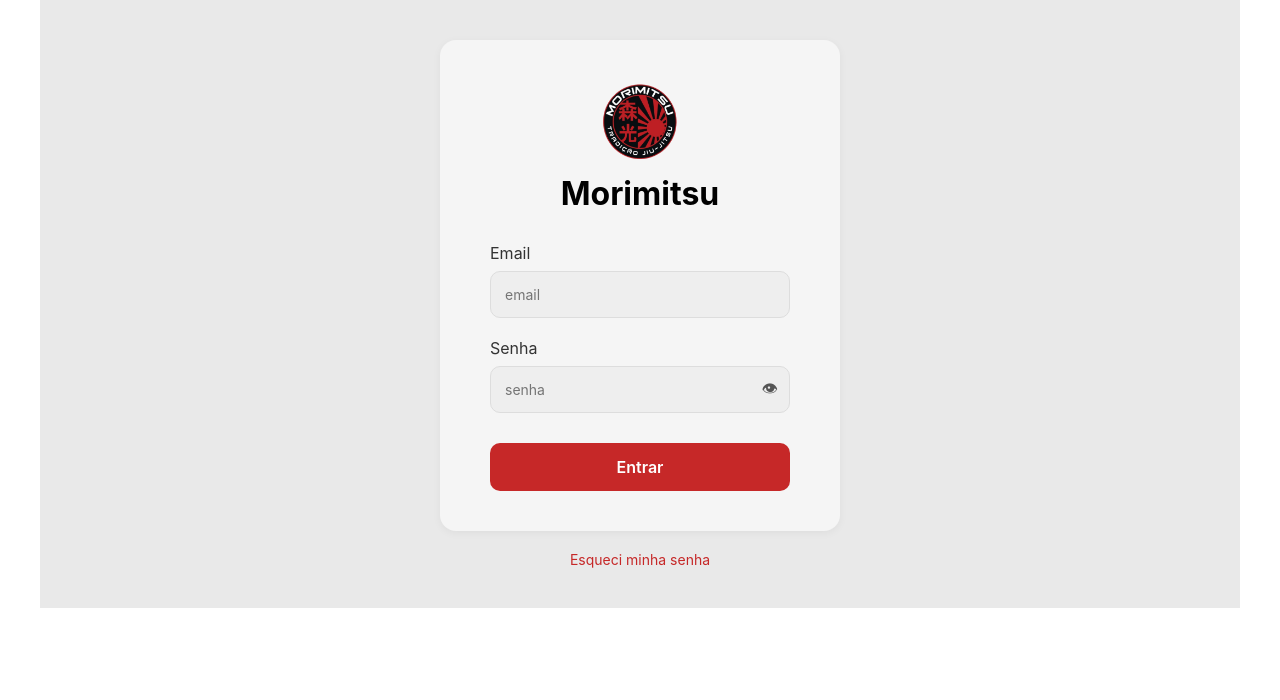
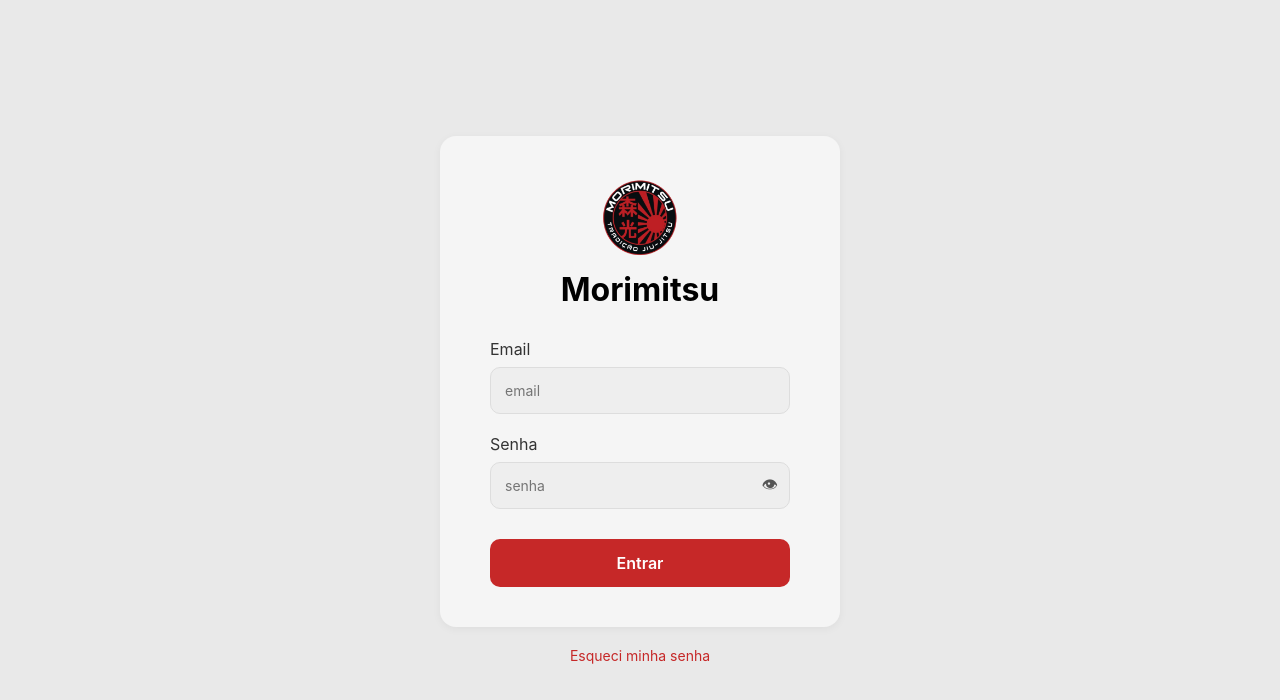
Before and after one commit to Guilhermeleandro-N/Morimitsu, a React (Vite) app in the folder front/: page /login in a window 1280 px wide. Shown: the top 700 px of the page. Built offline with nearby package versions, Linux system fonts and the light colour scheme.

Commit message:
Conserto login

```diff
--- a/front/src/components/SideBar/Sidebar.jsx
+++ b/front/src/components/SideBar/Sidebar.jsx
@@ -50,8 +50,8 @@
                     <li>
                         Cadastrar Turma
                     </li>
-                    <li>
-                        Ver Turmas
+                    <li onClick={()=> {navigate("Turmas")}}>
+                        Turmas
                     </li>
                 </ul>
             </nav>
--- a/front/src/pages/login/Login.css
+++ b/front/src/pages/login/Login.css
@@ -6,10 +6,20 @@
   font-family: "Inter", sans-serif;
 }
 
-/* BACKGROUND */
+html,
+body,
+#root {
+  width: 100%;
+  min-height: 100vh;
+}
+
+body {
+  background: #e9e9e9;
+}
+
 .container {
   width: 100%;
-  height: 100vh;
+  min-height: 100vh;
   background: #e9e9e9;
   display: flex;
   flex-direction: column;
@@ -137,3 +147,10 @@
     padding: 30px;
   }
 }
+
+html, body, #root {
+  width: 100%;
+  height: 100%;
+  margin: 0;
+  padding: 0;
+}
--- a/front/src/routes/AppRoutes.jsx
+++ b/front/src/routes/AppRoutes.jsx
@@ -17,7 +17,7 @@
                     <MainLayout/>
                 </ProtectedRoute>
             }>
-                <Route path="/" element={<Home/>} />
+                <Route path="/" element={<VisualizarTurmas/>} />
                 <Route path="/cadastrarAluno" element={<CadastrarAluno/>}></Route>
                 <Route path="/editarAluno" element={<EditarAluno/>} ></Route>
                 <Route path="/turmas" element={<VisualizarTurmas />} />
--- /dev/null
+++ b/front/src/routes/RoleRoute.jsx
@@ -0,0 +1,4 @@
+/*import {userContext} from "react";
+import { AuthContext } from "../context/AuthContext";
+
+function RoleRoute*/
```
